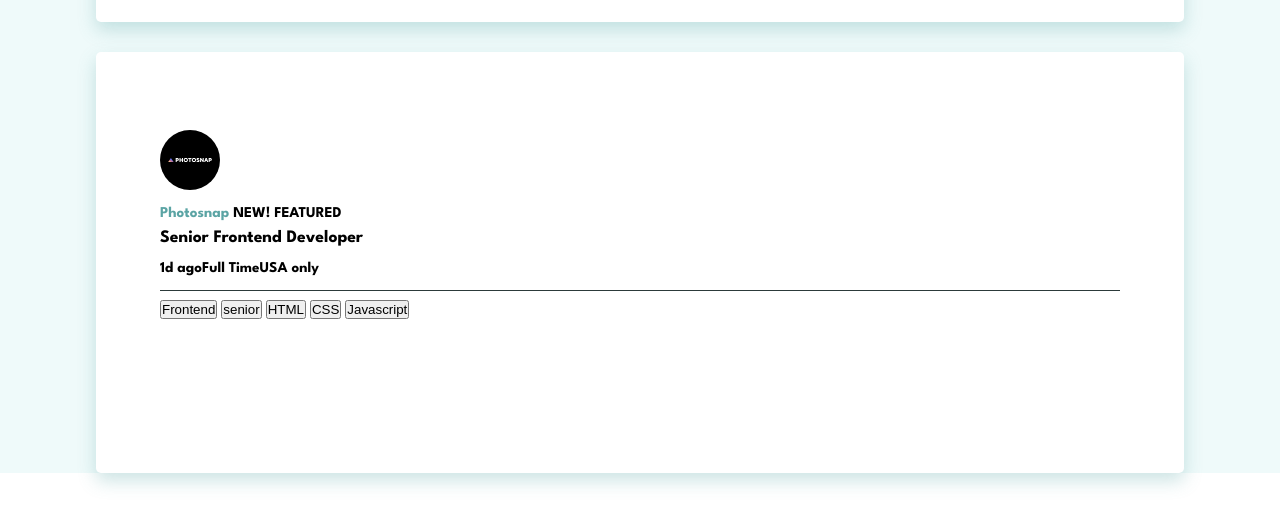
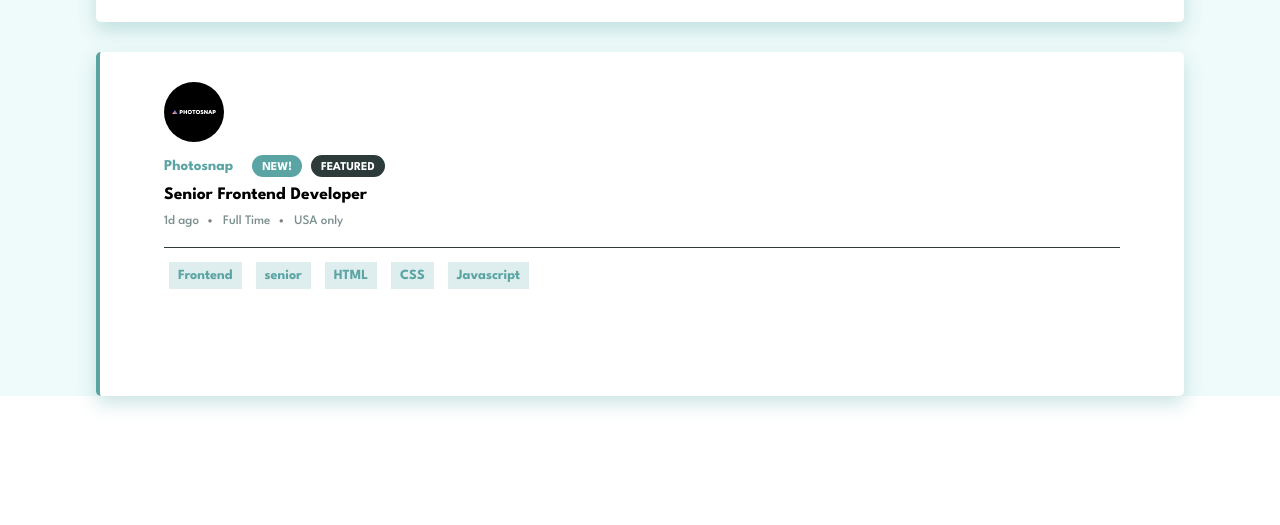
Before and after one commit to David-Henery4/Frontend-mentor-job-listings, a website built with Parcel: page index.html in a window 1280 px wide. Shown: the part 199-724 px from the top of the page. Built offline with nearby package versions, Linux system fonts and the light colour scheme.

Commit message:
card-layout

```diff
--- a/index.html
+++ b/index.html
@@ -110,13 +110,19 @@
             <p>FEATURED</p>
           </div>
           <h3 class="job__title">Senior Frontend Developer</h3>
-          <div class="job__listing-details">
-            <p>1d ago</p>
+          <ul class="job__listing-details">
+            <li>
+              <p>1d ago</p>
+            </li>
 
-            <p>Full Time</p>
+            <li>
+              <p>Full Time</p>
+            </li>
 
-            <p>USA only</p>
-          </div>
+            <li>
+              <p>USA only</p>
+            </li>
+          </ul>
         </div>
 
         <div class="middle-line"></div>
--- a/sass/components/_btns.scss
+++ b/sass/components/_btns.scss
@@ -8,3 +8,15 @@
     font-family: inherit;
     letter-spacing: 1px;
 }
+
+// Technology Buttons
+.job__tech--btns{
+    background: rgba($primary-color,.2);
+    border: none;
+    color: $primary-color;
+    padding: .7rem .9rem;
+    font-weight: $font-weight-large;
+    font-size: 1.4rem;
+    font-family: inherit;
+    margin: .5rem;
+}
--- a/sass/components/_jobTab.scss
+++ b/sass/components/_jobTab.scss
@@ -1,53 +1,86 @@
-.job{
+.job {
   width: 85%;
-    padding: 12% 5%;
+  padding: 8% 5%;
   background-color: #fff;
-    box-shadow: 0 .8rem 1.8rem rgba($primary-color,.3);
+  box-shadow: 0 0.8rem 1.8rem rgba($primary-color, 0.3);
   border-radius: 5px;
+  border-left: solid 4px $primary-color;
   //
-    &__info{
+  &__info {
     // height: 50%;
     position: relative;
   }
   //
-    &__company-name{
+  &__company-name {
     color: $primary-color;
     display: inline-block;
   }
   //
-    &__status{
+  &__status {
     display: inline-block;
-        p{
+    margin-left: 1.5rem;
+    p {
       display: inherit;
+      border-radius: 15px;
+      text-align: center;
+      padding: 0.7rem 1rem 0.4rem;
+      color: $white-color;
+      font-size: 1.2rem;
+      // vertical-align: ;
+    }
+    p:nth-child(odd) {
+      background-color: $primary-color;
+    }
+    p:nth-child(even) {
+      margin-left: 0.5rem;
+      background-color: $very-dark-grayish-cyan;
     }
   }
   //
-    &__title{
+  &__title {
     margin: 1rem 0;
   }
   //
-    &__listing-details{
+  &__listing-details {
+    list-style-type: none;
     display: flex;
-        margin: 1.5rem 0;
+    li:not(:first-child){
+      margin-left: .5rem;
+    }
+    li p{
+      display: inline-block;
+      font-size: 1.3rem;
+      color: $dark-grayish-cyan;
+      font-weight: $font-weight-medium;
+    }
+    & li:before {
+      content: "\00a0\2022\00a0\00a0";
+      color: #999;
+      color: rgba(0, 0, 0, 0.5);
+      font-size: 11px;
+    }
+    & li:first-child:before {
+      content: "";
+    }
   }
   //
-    &__logo{
+  &__logo {
     position: absolute;
     bottom: 8.5rem;
-        height:6rem;
-        img{
+    height: 6rem;
+    img {
       height: 100%;
     }
   }
   //
-    &__tech{
+  &__tech {
     // height: 50%;
   }
 }
 
-.middle-line{
-    height: .5px;
+.middle-line {
+  height: 0.5px;
   width: 100%;
   background-color: $very-dark-grayish-cyan;
-    margin: 1rem 0;
+  margin: 2rem 0 1rem;
 }
```
Also changed, not shown: dist/index.html, 2 other files. Lines whose indentation alone changed are shown as unchanged.
